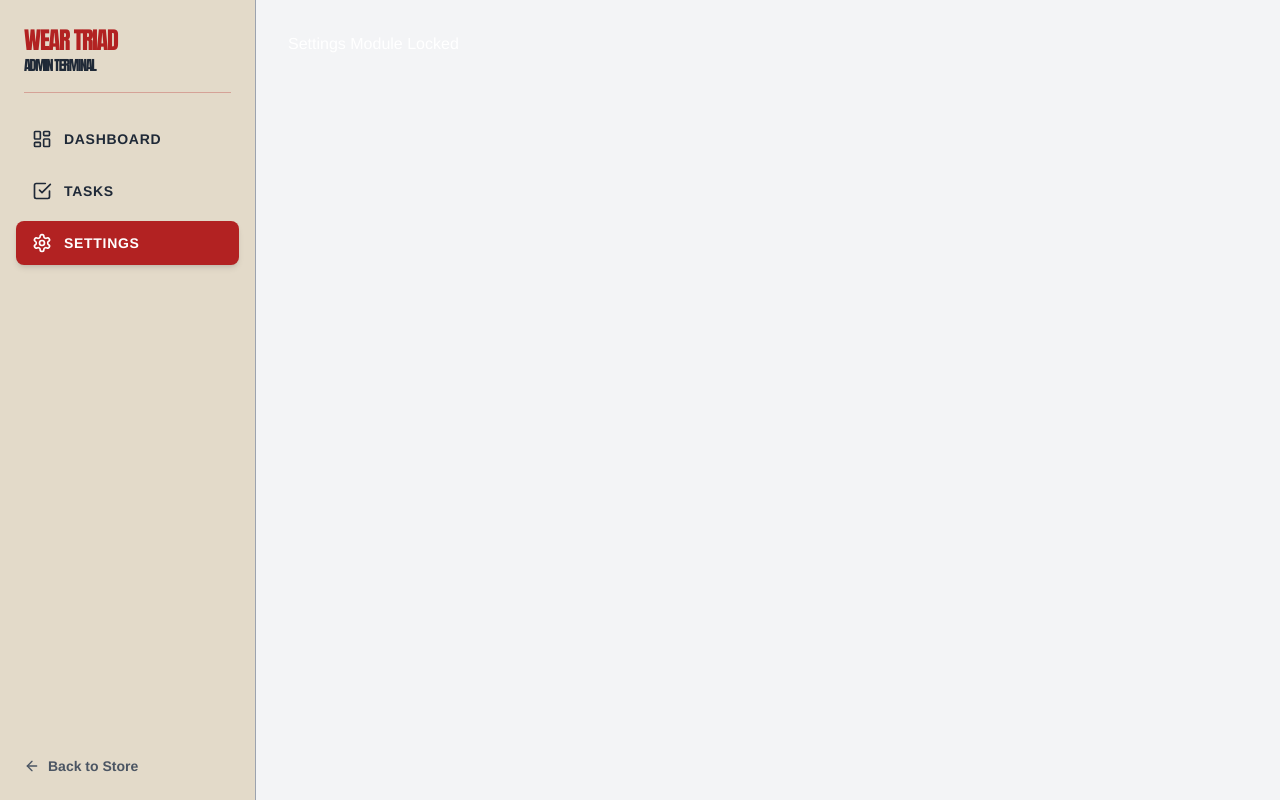
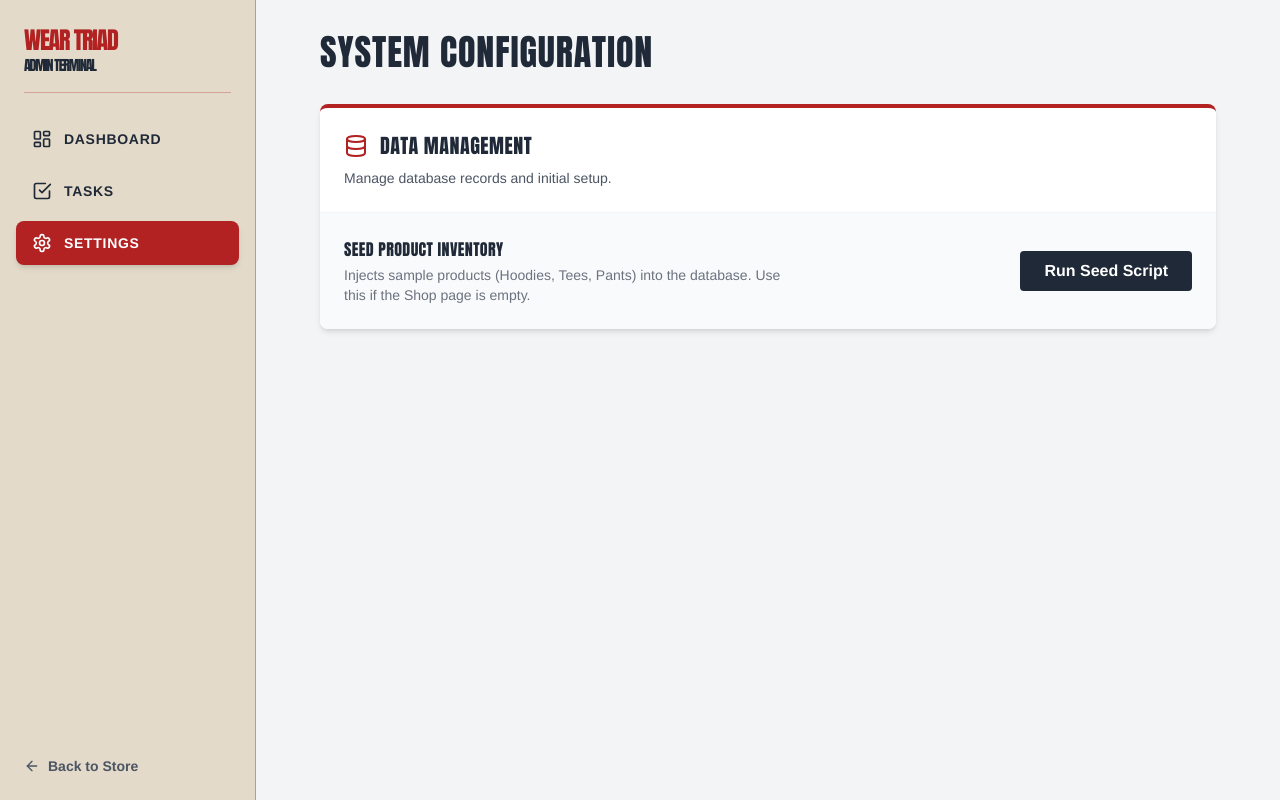
Before and after one commit to iamShaaan/wear-triad-ecommerce, a React (Vite) app: page /admin/settings in a window 1280 px wide. Built offline with nearby package versions, Linux system fonts and the light colour scheme; no server answers.

Commit message:
Add seed script and admin settings

```diff
--- a/src/App.tsx
+++ b/src/App.tsx
@@ -8,6 +8,7 @@
 import { Home } from './pages/Home';
 import { Shop } from './pages/Shop';
 import { AdminTasks } from './pages/admin/AdminTasks';
+import { AdminSettings } from './pages/admin/AdminSettings';
 
 function App() {
 
@@ -31,7 +32,7 @@
                 <Route path="/admin" element={<AdminLayout />}>
                     <Route index element={<div className="font-heading text-3xl text-gray-800">Welcome, Admin.</div>} />
                     <Route path="tasks" element={<AdminTasks />} />
-                    <Route path="settings" element={<div>Settings Module Locked</div>} />
+                    <Route path="settings" element={<AdminSettings />} />
                 </Route>
             </Routes>
         </BrowserRouter>
--- /dev/null
+++ b/src/lib/seed.ts
@@ -0,0 +1,55 @@
+// File: src/lib/seed.ts
+import { collection, writeBatch, doc } from "firebase/firestore";
+import { db } from "./firebase";
+
+const PRODUCTS = [
+    {
+        name: "Triad Oversized Hoodie",
+        price: 85.00,
+        category: "Outerwear",
+        image: "https://images.unsplash.com/photo-1556821840-3a63f95609a7?q=80&w=1887&auto=format&fit=crop",
+        description: "Heavyweight cotton fleece. Drop shoulder fit. Signature red embroidery.",
+        featured: true
+    },
+    {
+        name: "Vanguard Graphic Tee",
+        price: 45.00,
+        category: "Tees",
+        image: "https://images.unsplash.com/photo-1576566588028-4147f3842f27?q=80&w=1964&auto=format&fit=crop",
+        description: "Boxy fit. High-density screen print. 100% organic cotton.",
+        featured: true
+    },
+    {
+        name: "Tactical Cargo Pant",
+        price: 120.00,
+        category: "Bottoms",
+        image: "https://images.unsplash.com/photo-1517438476312-10d79c077509?q=80&w=1887&auto=format&fit=crop",
+        description: "Relaxed fit with adjustable cuffs. Water-resistant nylon blend.",
+        featured: false
+    },
+    {
+        name: "Structure Beanie",
+        price: 35.00,
+        category: "Accessories",
+        image: "https://images.unsplash.com/photo-1576871337632-b9aef4c17ab9?q=80&w=1887&auto=format&fit=crop",
+        description: "Ribbed knit. Woven label patch. One size fits all.",
+        featured: false
+    }
+];
+
+export const seedDatabase = async () => {
+    // 1. Get a Batch Reference (Atomic Operation)
+    const batch = writeBatch(db);
+    const appRef = collection(db, "apps", "wear_triad_e_commerce_website_v1", "products");
+
+    // 2. Queue Operations
+    PRODUCTS.forEach((product) => {
+        // Create a new document reference with an auto-generated ID
+        const docRef = doc(appRef);
+        batch.set(docRef, product);
+    });
+
+    // 3. Commit Batch
+    await batch.commit();
+    return PRODUCTS.length;
+};
--- /dev/null
+++ b/src/pages/admin/AdminSettings.tsx
@@ -0,0 +1,72 @@
+// File: src/pages/admin/AdminSettings.tsx
+import React, { useState } from 'react';
+import { seedDatabase } from '@/lib/seed';
+import { Database, AlertTriangle, Check } from 'lucide-react';
+
+export const AdminSettings = () => {
+    const [status, setStatus] = useState<'idle' | 'loading' | 'success' | 'error'>('idle');
+    const [count, setCount] = useState(0);
+
+    const handleSeed = async () => {
+        if (!window.confirm("WARNING: This will inject test data into the live database. Continue?")) return;
+
+        setStatus('loading');
+        try {
+            const addedCount = await seedDatabase();
+            setCount(addedCount);
+            setStatus('success');
+        } catch (err) {
+            console.error(err);
+            setStatus('error');
+        }
+    };
+
+    return (
+        <div className="max-w-4xl mx-auto">
+            <h1 className="text-4xl font-heading text-gray-800 uppercase mb-8">System Configuration</h1>
+
+            <div className="bg-white rounded-lg shadow-md border-t-4 border-brand-primary overflow-hidden">
+                <div className="p-6 border-b border-gray-100">
+                    <div className="flex items-center gap-3 mb-2">
+                        <Database className="text-brand-primary" size={24} />
+                        <h2 className="text-xl font-bold text-gray-800">Data Management</h2>
+                    </div>
+                    <p className="text-gray-600 text-sm">Manage database records and initial setup.</p>
+                </div>
+
+                <div className="p-6 bg-gray-50">
+                    <div className="flex items-center justify-between">
+                        <div>
+                            <h3 className="font-bold text-gray-800">Seed Product Inventory</h3>
+                            <p className="text-sm text-gray-500 mt-1 max-w-md">
+                                Injects sample products (Hoodies, Tees, Pants) into the database.
+                                Use this if the Shop page is empty.
+                            </p>
+                        </div>
+
+                        <button
+                            onClick={handleSeed}
+                            disabled={status === 'loading'}
+                            className="px-6 py-2 bg-gray-800 text-white font-bold rounded hover:bg-gray-700 transition-colors disabled:opacity-50"
+                        >
+                            {status === 'loading' ? 'Injecting...' : 'Run Seed Script'}
+                        </button>
+                    </div>
+
+                    {/* STATUS INDICATORS */}
+                    {status === 'success' && (
+                        <div className="mt-4 p-3 bg-green-100 text-green-800 text-sm font-bold rounded flex items-center gap-2">
+                            <Check size={16} /> Success: {count} products added to inventory.
+                        </div>
+                    )}
+
+                    {status === 'error' && (
+                        <div className="mt-4 p-3 bg-red-100 text-red-800 text-sm font-bold rounded flex items-center gap-2">
+                            <AlertTriangle size={16} /> Error: Check console for details (likely permission issue).
+                        </div>
+                    )}
+                </div>
+            </div>
+        </div>
+    );
+};
```
